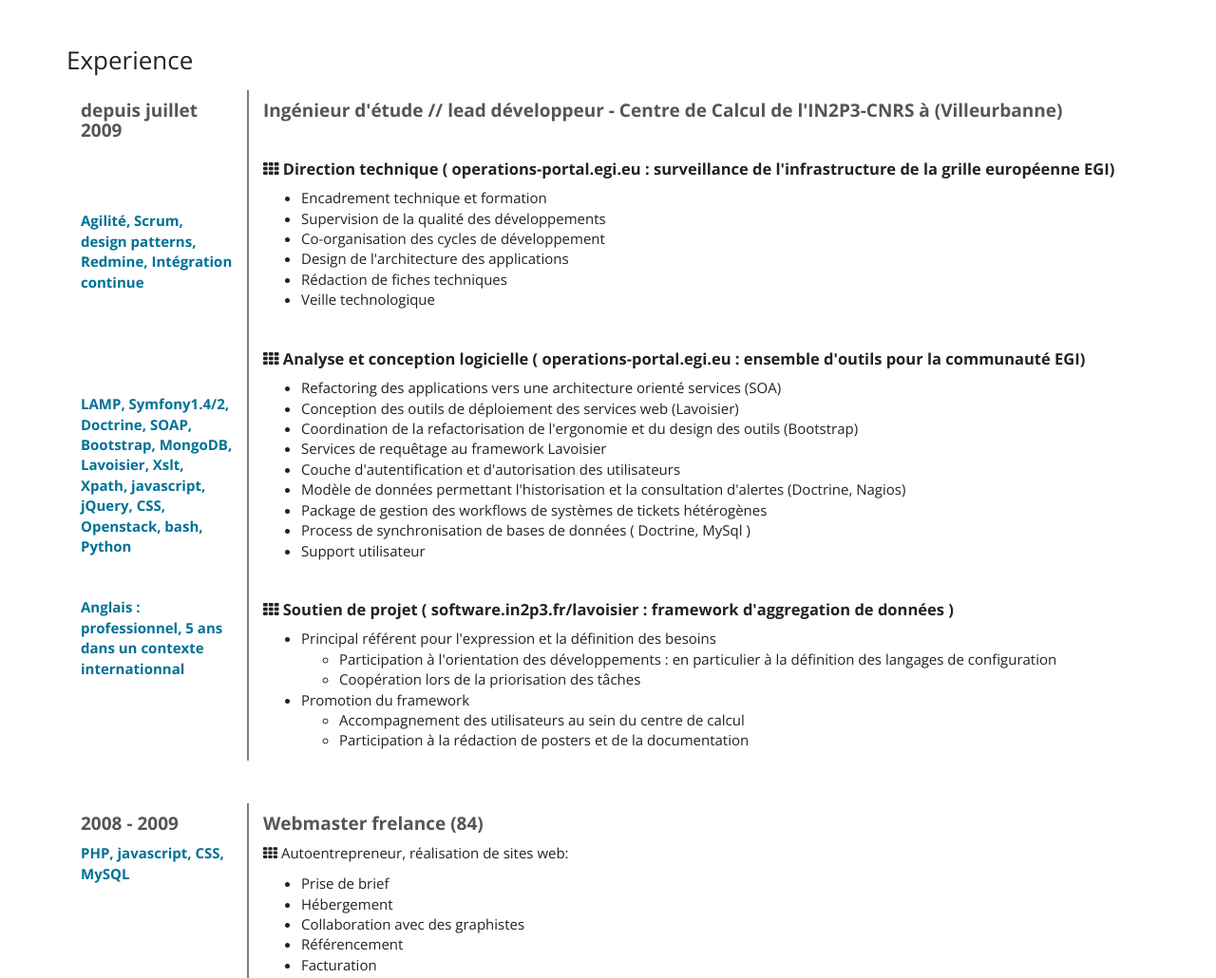
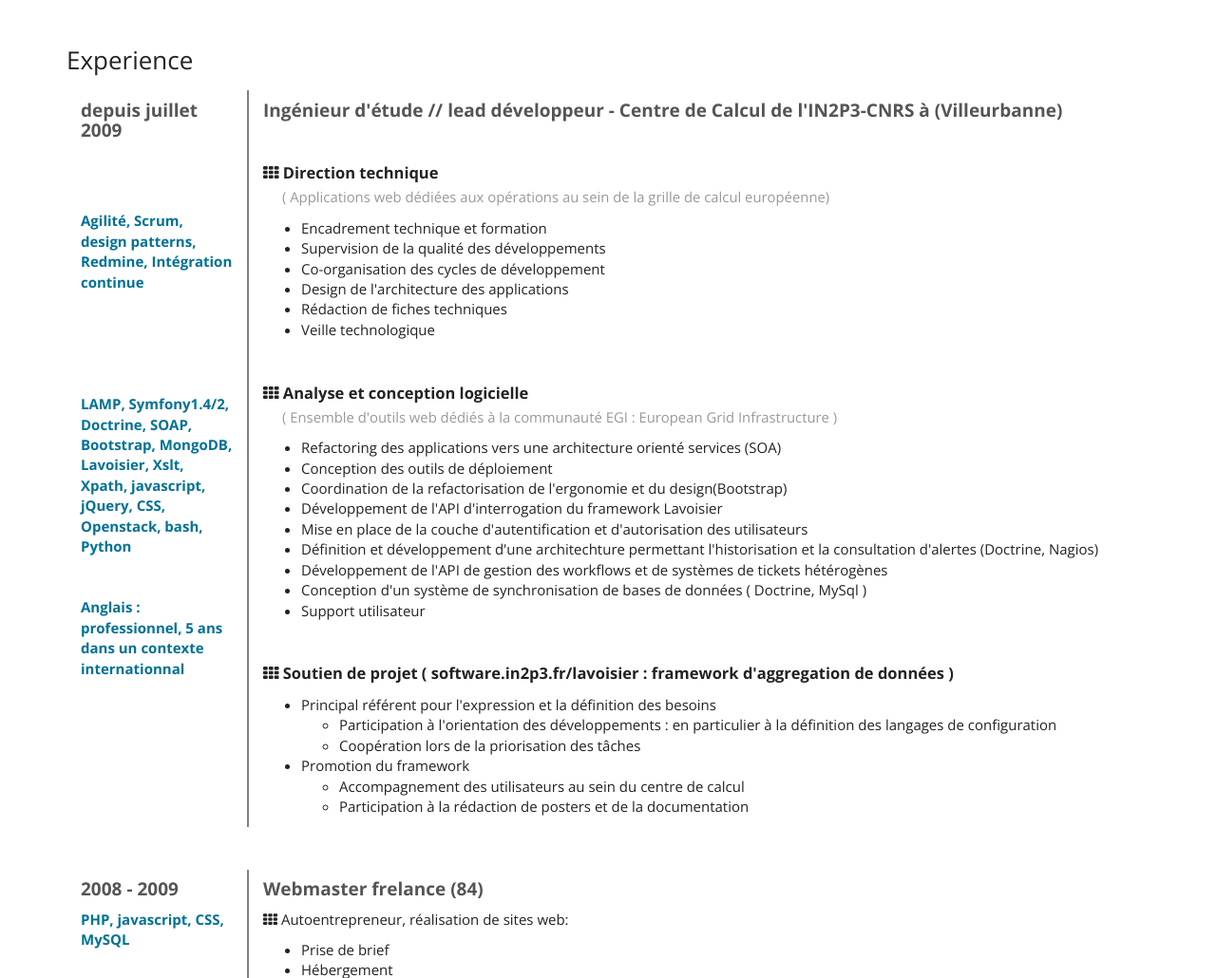
Before and after one commit to casual-web/about-me, a PHP site: template templates/olivierlequeux.twig in a window 1280 px wide. Shown: the part 549-1579 px from the top of the page at 95% size. Run offline with PHP 8.4, Linux system fonts and the light colour scheme; the template is opened without the code that fills it, so the values that code supplies are empty; some libraries are stand-ins or nearby versions.

Commit message:
printable

```diff
--- a/templates/aboutme.twig
+++ b/templates/aboutme.twig
@@ -1,5 +1,7 @@
 <div class="page-header">
-    <h1>Olivier Lequeux<br/><small>Lead développeur</small></h1>
+    <h1>Olivier Lequeux<br/>
+        <small>Lead développeur</small>
+    </h1>
 </div>
 
 
@@ -7,8 +9,23 @@
 
     <div class="col-xs-2  section_title">
         <h3>A propos</h3><br/>
-        <small class="print"><i class="fa fa-arrow-circle-down"></i> version web  www.casual-web/olivierlequeux</small>
-        <small class="screen"><i class="fa fa-arrow-circle-down"></i> version papier  <a href="{{ app.request.basepath }}/cv_olivierlequeux.pdf">cv_olivierlequeux.pdf</a></small>
+        <!--<small class="print"><i class="fa fa-arrow-circle-down"></i> version web www.casual-web/olivierlequeux</small>-->
+        <small class="screen"><i class="fa fa-arrow-circle-down"></i> version papier <a
+                    href="{{ app.request.basepath }}/cv_olivierlequeux.pdf">cv_olivierlequeux.pdf</a></small>
+        <div id="googlized">
+            <a href="http://fr.linkedin.com/in/olivierlequeux">
+                <span class="fa fa-linkedin-square"></span>
+            </a>
+            <a href="https://www.facebook.com/olequeux">
+                <span class="fa fa-facebook-square"></span>
+            </a>
+            <a href="https://plus.google.com/105867449586018224153">
+                <span class="fa fa-google-plus-square"></span>
+            </a>
+            <a href="https://twitter.com/dours24">
+                <span class="fa fa-twitter"></span>
+            </a>
+        </div>
     </div>
 
     <div class="col-xs-2">
@@ -16,40 +33,46 @@
     </div>
 
     <div class="col-xs-5">
-       <!-- <p id="intro1">Etre senior développeur c'est apporter l'expérience de la nuance.
-            Créer, bâtir, en sachant, au regard des contraintes doser les efforts de développement d'une équipe, en s'appuyant sur l'<a href="http://agilemanifesto.org/iso/fr/principles.html">Agilité</a> pour garder le besoin au centre du projet.
-        </p>-->
+        <!-- <p id="intro1">Etre senior développeur c'est apporter l'expérience de la nuance.
+             Créer, bâtir, en sachant, au regard des contraintes doser les efforts de développement d'une équipe, en s'appuyant sur l'<a href="http://agilemanifesto.org/iso/fr/principles.html">Agilité</a> pour garder le besoin au centre du projet.
+         </p>-->
         <p id="intro2" class="screen">
-            Depuis 2009, évolue au sein de l'équipe responsable du <a href="http://operations-portal.egi.eu/">portail des opérations</a> de la grille <a href="http://www.egi.eu/">EGI</a>, dévelopé au <a href="http://cc.in2p3.fr/">centre de calcul de l'IN2P3</a> (CNRS) pour le projet européen <a href="http://www.egi.eu/about/egi-inspire">EGI Inspire</a>.
+            Depuis 2009, évolue au sein de l'équipe responsable du <a href="http://operations-portal.egi.eu/">portail
+                des opérations</a>, développé au <a
+                    href="http://cc.in2p3.fr/">Centre de Calcul de l'IN2P3</a> (CNRS) pour le projet européen <a
+                    href="http://www.egi.eu/about/egi-inspire">EGI Inspire</a>.
         </p>
 
         <p id="intro2" class="print">
-            Depuis 2009, évolue au sein de l'équipe responsable du portail des opérations de la grille EGI, développé au Centre de Calcul de l'IN2P3 (CNRS) pour le projet européen EGI Inspire.
+            Depuis 2009, évolue au sein de l'équipe responsable du portail des opérations (operations-portal.egi.eu), développé au
+            Centre de Calcul de l'IN2P3 (CNRS) pour le projet européen EGI Inspire.
+        </p>
+
+        <p>
+            Convaincu par le paradigme Agile et la nécessité de garder le besoin et les hommes au centre du projet.
         </p>
     </div>
 
     <div class="col-xs-3">
 
-        <div id="googlized">
-            <a href="https://www.linkedin.com/profile/view?id=12103911"><span style="color:#004b63" class="fa fa-linkedin-square"></span></a>
-            <span style="color:darkcyan" class="fa fa-facebook-square"></span>
-            <span style="color:red" class="fa fa-google-plus-square"></span>
-        </div>
-
         <div class="row side_info">
             <span class="col-xs-1 glyphicon glyphicon-phone"></span>
+
             <div class="col-xs-10">06 61 97 95 36</div>
         </div>
         <div class="row side_info">
             <span class="col-xs-1 glyphicon glyphicon-envelope"></span>
+
             <div class="col-xs-10">olivierlequeux@yahoo.fr</div>
         </div>
         <div class="row side_info">
             <span class="col-xs-1 glyphicon glyphicon-map-marker"></span>
+
             <div class="col-xs-10">10, rue Marie-Madeleine Fourcade - LYON 7</div>
         </div>
         <div class="row side_info">
             <span class="col-xs-1 glyphicon glyphicon-user"></span>
+
             <div class="col-xs-10">40 ans, en couple, 1 enfant</div>
         </div>
     </div>
--- a/templates/experience.twig
+++ b/templates/experience.twig
@@ -25,8 +25,10 @@
         <h4>Ingénieur d'étude // lead développeur - Centre de Calcul de l'IN2P3-CNRS à (Villeurbanne)</h4>
         <br/>
         <h5>
-            <i class="fa fa-th"></i> Direction technique ( operations-portal.egi.eu : surveillance de
-            l'infrastructure de la grille européenne EGI)</h5>
+            <i class="fa fa-th"></i> Direction technique <br>
+            <small>( Applications web dédiées aux opérations au sein de la grille de calcul européenne)
+            </small>
+        </h5>
         <ul>
             <li>Encadrement technique et formation</li>
             <li>Supervision de la qualité des développements</li>
@@ -36,20 +38,26 @@
             <li>Veille technologique</li>
         </ul>
         <br/>
-        <h5><i class="fa fa-th"></i>  Analyse et conception logicielle ( operations-portal.egi.eu : ensemble d'outils pour la communauté EGI)</H5   >
+        <h5><i class="fa fa-th"></i> Analyse et conception logicielle <br>
+            <small>( Ensemble d'outils web  dédiés à la communauté EGI : European Grid Infrastructure )
+            </small>
+        </h5>
         <ul>
             <li>Refactoring des applications vers une architecture orienté services (SOA)</li>
-            <li>Conception des outils de déploiement des services web (Lavoisier)</li>
-            <li>Coordination de la refactorisation de l'ergonomie et du design des outils (Bootstrap)</li>
-            <li>Services de requêtage au framework Lavoisier</li>
-            <li>Couche d'autentification et d'autorisation des utilisateurs</li>
-            <li>Modèle de données permettant l'historisation et la consultation d'alertes (Doctrine, Nagios)</li>
-            <li>Package de gestion des workflows de systèmes de tickets hétérogènes</li>
-            <li>Process de synchronisation de bases de données ( Doctrine, MySql )</li>
+            <li>Conception des outils de déploiement</li>
+            <li>Coordination de la refactorisation de l'ergonomie et du design(Bootstrap)</li>
+            <li>Développement de l'API d'interrogation du framework Lavoisier</li>
+            <li>Mise en place de la couche d'autentification et d'autorisation des utilisateurs</li>
+            <li>Définition et développement d'une architechture permettant l'historisation et la consultation d'alertes
+                (Doctrine, Nagios)
+            </li>
+            <li>Développement de l'API de gestion des workflows et de systèmes de tickets hétérogènes</li>
+            <li>Conception d'un système de synchronisation de bases de données ( Doctrine, MySql )</li>
             <li>Support utilisateur</li>
         </ul>
         <br/>
-        <h5><i class="fa fa-th"></i> Soutien de projet ( software.in2p3.fr/lavoisier : framework d'aggregation de données )</h5>
+        <h5><i class="fa fa-th"></i> Soutien de projet ( software.in2p3.fr/lavoisier : framework d'aggregation de
+            données )</h5>
         <ul>
             <li>Principal référent pour l'expression et la définition des besoins</li>
             <ul>
--- a/templates/layout.twig
+++ b/templates/layout.twig
@@ -10,7 +10,7 @@
     <script type="text/javascript" src="{{ app.request.basepath }}/js/bootstrap.min.js"></script>
     <script type="text/javascript" src="http://bernii.github.io/gauge.js/dist/gauge.min.js"></script>
 
-        <title>Portfolio - {% block title %}{% endblock %}</title>
+        <title>Lead Développeur - Lyon - Olivier Lequeux{% block title %}{% endblock %}</title>
 
     {% block description %}{% endblock %}
 
--- a/web/css/main.css
+++ b/web/css/main.css
@@ -1,5 +1,5 @@
 .print {
-        display:none;
+    display: none;
 }
 
 .body {
@@ -18,8 +18,17 @@
 
 h5 {
     font-weight: 600;
-        font-size:1.1em;
+    font-size: 1.1em;
+    line-height:25px
 }
+
+
+h5 small {
+    font-size: 0.9em;
+    margin:0 0 0 20px;
+}
+
+
 
 .page-header {
     text-align: center;
@@ -49,6 +58,7 @@
     border-left: 2px solid gray;
 }
 
+
 #formation ul {
     padding-left: 0;
     margin-left: 0;
@@ -76,10 +86,30 @@
 }
 
 #googlized {
-        margin-bottom: 20px;
+    margin-top: 20px;
     font-size: 1.4em;
 }
 
 #googlized span {
     padding-right: 13px;
 }
+
+#googlized a:link {
+    text-decoration: none;
+    color: #444444;
+}
+
+#googlized a:visited {
+    text-decoration: none;
+    color: #444444;
+}
+
+#googlized a:hover {
+    text-decoration: none;
+    color: #004b63;
+}
+
+#googlized a:active {
+    text-decoration: none;
+    color: #444444;
+}
--- a/web/css/main_printable.css
+++ b/web/css/main_printable.css
@@ -20,6 +20,13 @@ h4 {
     font-weight:600;
     color:#555555;
 }
+
+
+h5 small {
+    font-size: 0.9em;
+    margin:0 0 0 20px;
+}
+
 
 .page-header {
     text-align:center;
```
Lines whose indentation alone changed are shown as unchanged.
